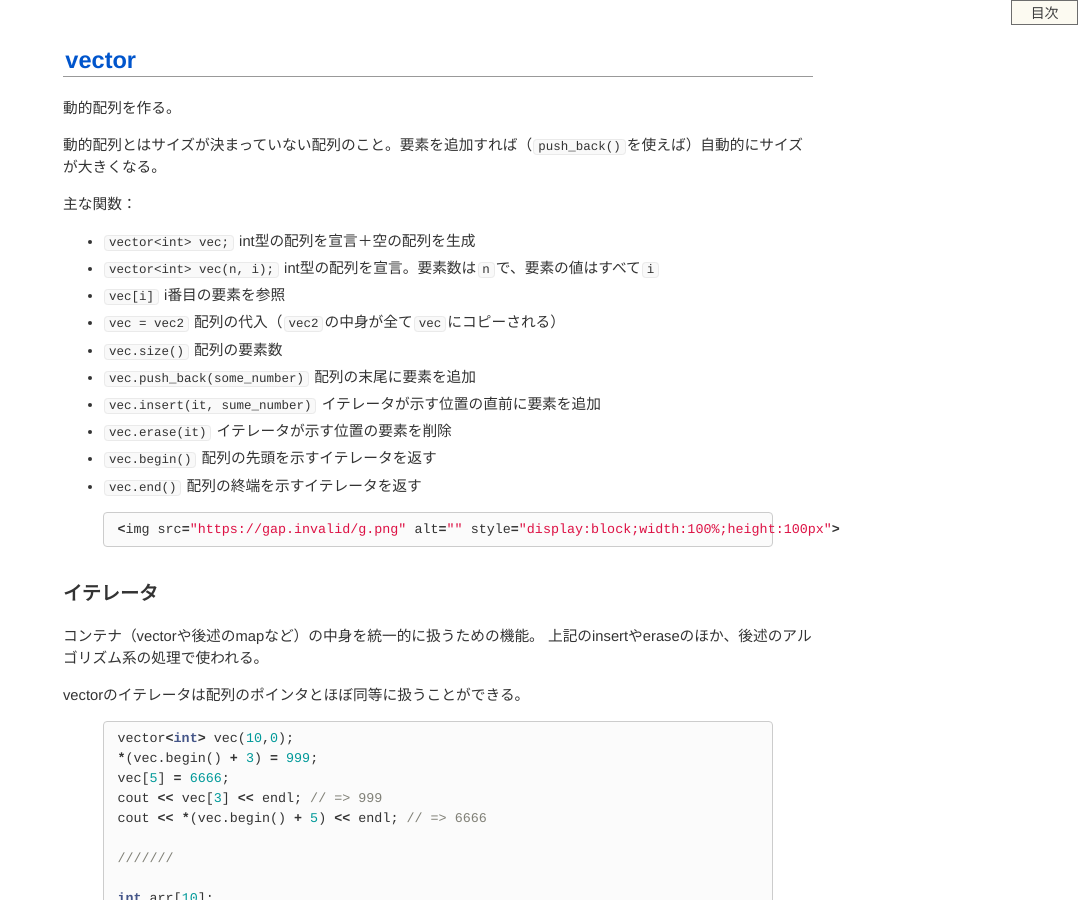
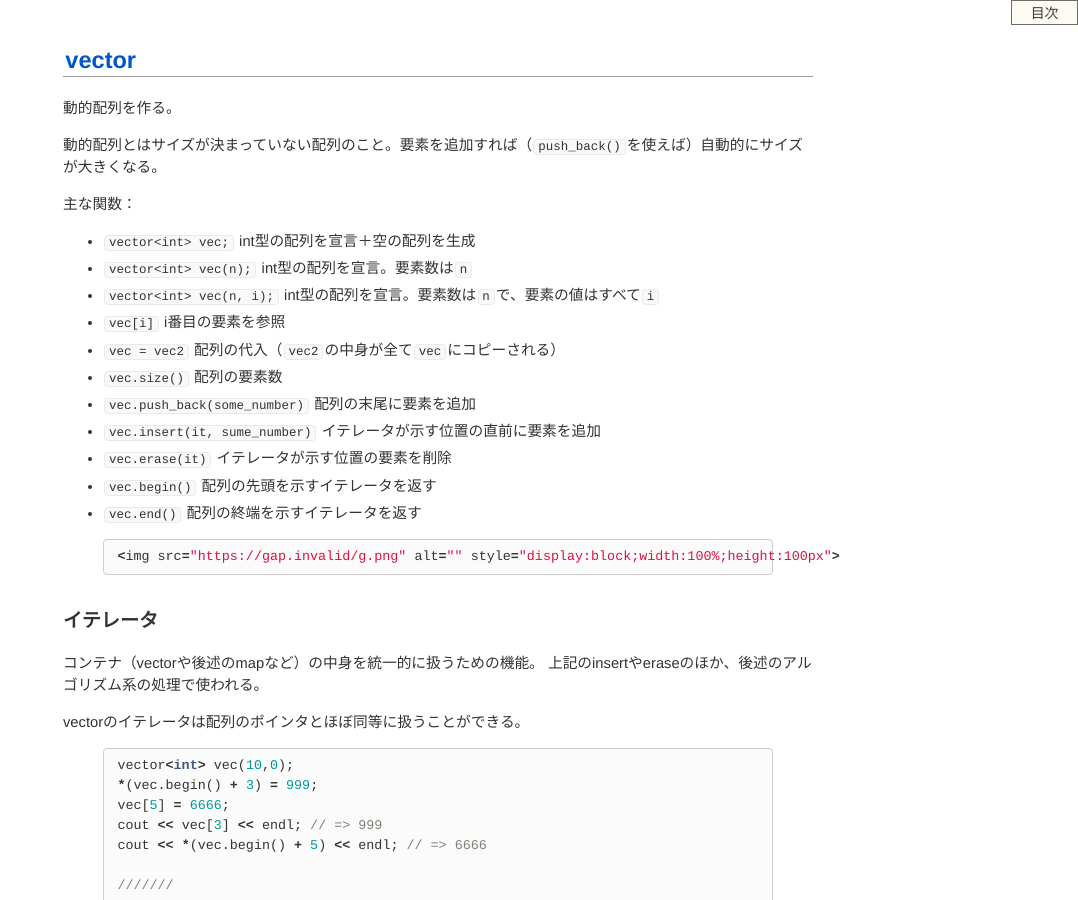
Before and after one commit to dai1741/maximum-algo-2012, a Jekyll site: the page built from _posts/2012-05-04-cpp2.md, in a window 1280 px wide and 900 px high, scrolled down 800 px. Shown: the whole window, without its empty margins (202-1280 px from the left). Built offline with Jekyll 4.4.1, drawn with Linux system fonts in a browser that asks for light colours; Markdown is read by kramdown in place of the engine named in the settings.

Commit message:
vector<int>(n)追加

```diff
--- a/_posts/2012-05-04-cpp2.md
+++ b/_posts/2012-05-04-cpp2.md
@@ -48,6 +48,7 @@ title: C++（2回目）
 主な関数：
 
 - `vector<int> vec;` int型の配列を宣言＋空の配列を生成
+- `vector<int> vec(n);` int型の配列を宣言。要素数は`n`
 - `vector<int> vec(n, i);` int型の配列を宣言。要素数は`n`で、要素の値はすべて`i`
 - `vec[i]` i番目の要素を参照
 - `vec = vec2` 配列の代入（`vec2`の中身が全て`vec`にコピーされる）
```
